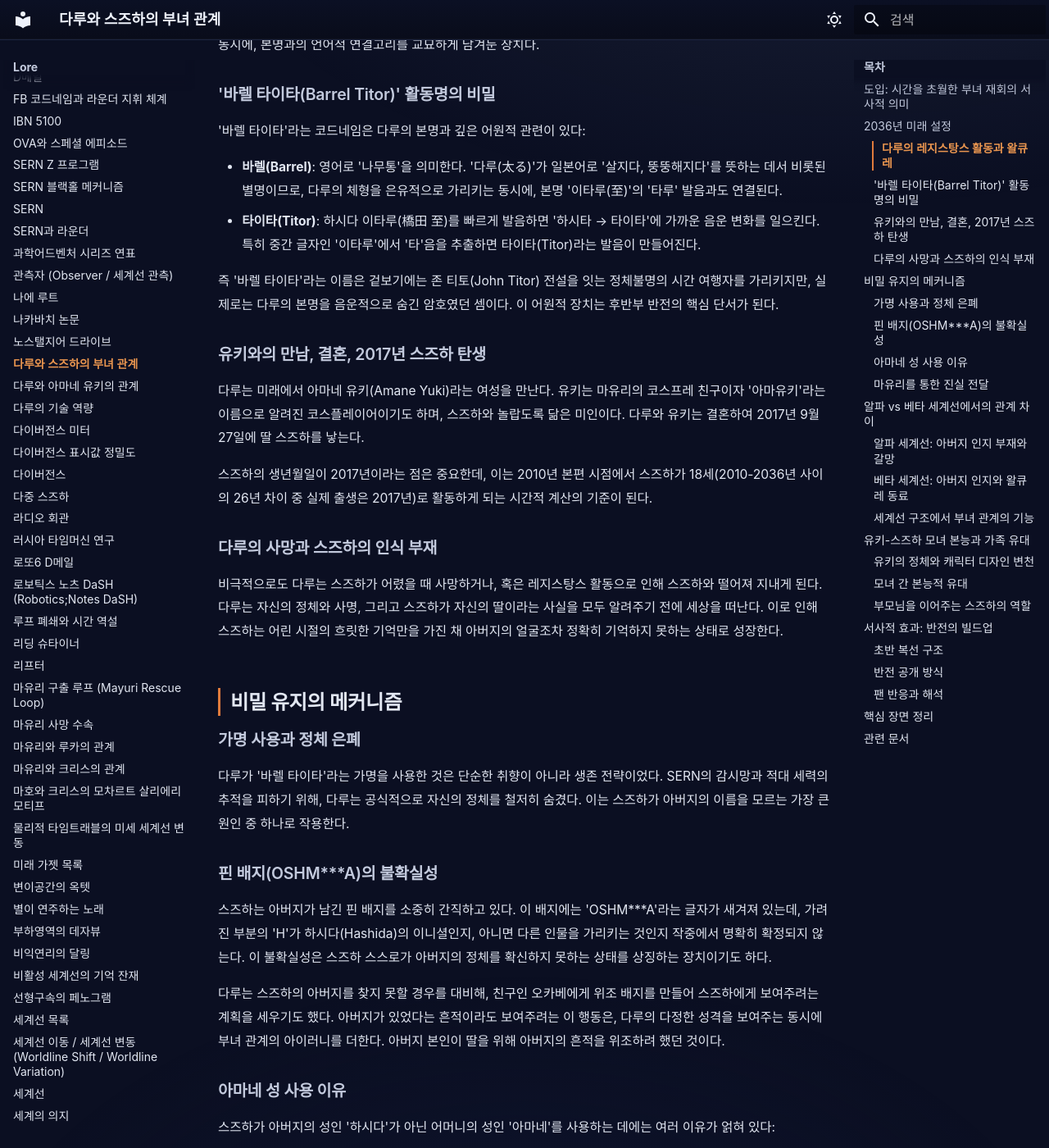
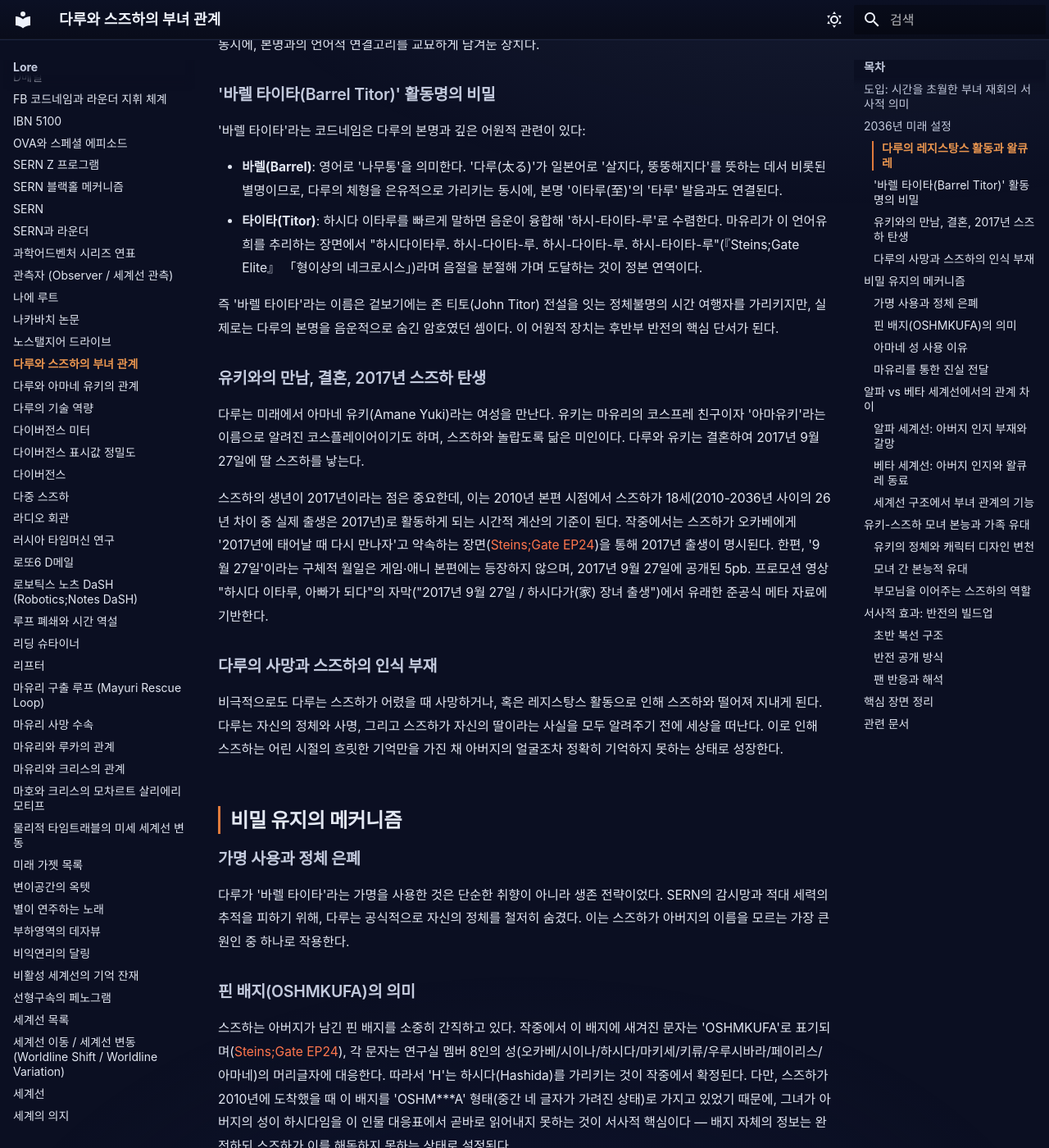
Before and after one commit to sgwiki/sgwiki.github.io, an MkDocs documentation site: the page built from wiki/lore/다루와-스즈하의-부녀-관계.md, in a window 1280 px wide and 1400 px high, scrolled down 942 px. Shown: the whole window at 82% size. Built offline with MkDocs 1.6.1 and Material for MkDocs 9.7.7, drawn with Linux system fonts in a browser that asks for light colours; some web fonts are replaced; some of the changed text lies outside the part shown.

Commit message:
fix(wiki): 다루와-스즈하의-부녀-관계 — P10 05f18586 패치 적용

```diff
--- a/wiki/lore/다루와-스즈하의-부녀-관계.md
+++ b/wiki/lore/다루와-스즈하의-부녀-관계.md
@@ -27,7 +27,7 @@ description: "슈타인즈 게이트 시리즈는 단순한 시간 여행 서사
 '바렐 타이타'라는 코드네임은 다루의 본명과 깊은 어원적 관련이 있다:
 
 - **바렐(Barrel)**: 영어로 '나무통'을 의미한다. '다루(太る)'가 일본어로 '살지다, 뚱뚱해지다'를 뜻하는 데서 비롯된 별명이므로, 다루의 체형을 은유적으로 가리키는 동시에, 본명 '이타루(至)'의 '타루' 발음과도 연결된다.
-- **타이타(Titor)**: 하시다 이타루(橋田 至)를 빠르게 발음하면 '하시타 → 타이타'에 가까운 음운 변화를 일으킨다. 특히 중간 글자인 '이타루'에서 '타'음을 추출하면 타이타(Titor)라는 발음이 만들어진다.
+- **타이타(Titor)**: 하시다 이타루를 빠르게 말하면 음운이 융합해 '하시-타이타-루'로 수렴한다. 마유리가 이 언어유희를 추리하는 장면에서 "하시다이타루. 하시-다이타-루. 하시-다이타-루. 하시-타이타-루"(『Steins;Gate Elite』 「형이상의 네크로시스」)라며 음절을 분절해 가며 도달하는 것이 정본 연역이다.
 
 즉 '바렐 타이타'라는 이름은 겉보기에는 존 티토(John Titor) 전설을 잇는 정체불명의 시간 여행자를 가리키지만, 실제로는 다루의 본명을 음운적으로 숨긴 암호였던 셈이다. 이 어원적 장치는 후반부 반전의 핵심 단서가 된다.
 
@@ -35,7 +35,7 @@ description: "슈타인즈 게이트 시리즈는 단순한 시간 여행 서사
 
 다루는 미래에서 아마네 유키(Amane Yuki)라는 여성을 만난다. 유키는 마유리의 코스프레 친구이자 '아마유키'라는 이름으로 알려진 코스플레이어이기도 하며, 스즈하와 놀랍도록 닮은 미인이다. 다루와 유키는 결혼하여 2017년 9월 27일에 딸 스즈하를 낳는다.
 
-스즈하의 생년월일이 2017년이라는 점은 중요한데, 이는 2010년 본편 시점에서 스즈하가 18세(2010-2036년 사이의 26년 차이 중 실제 출생은 2017년)로 활동하게 되는 시간적 계산의 기준이 된다.
+스즈하의 생년이 2017년이라는 점은 중요한데, 이는 2010년 본편 시점에서 스즈하가 18세(2010-2036년 사이의 26년 차이 중 실제 출생은 2017년)로 활동하게 되는 시간적 계산의 기준이 된다. 작중에서는 스즈하가 오카베에게 '2017년에 태어날 때 다시 만나자'고 약속하는 장면([Steins;Gate EP24](https://steins-gate.fandom.com/wiki/S;G_(anime)_-_Ep.24))을 통해 2017년 출생이 명시된다. 한편, '9월 27일'이라는 구체적 월일은 게임·애니 본편에는 등장하지 않으며, 2017년 9월 27일에 공개된 5pb. 프로모션 영상 "하시다 이타루, 아빠가 되다"의 자막("2017년 9월 27일 / 하시다가(家) 장녀 출생")에서 유래한 준공식 메타 자료에 기반한다.
 
 ### 다루의 사망과 스즈하의 인식 부재
 
@@ -47,9 +47,9 @@ description: "슈타인즈 게이트 시리즈는 단순한 시간 여행 서사
 
 다루가 '바렐 타이타'라는 가명을 사용한 것은 단순한 취향이 아니라 생존 전략이었다. SERN의 감시망과 적대 세력의 추적을 피하기 위해, 다루는 공식적으로 자신의 정체를 철저히 숨겼다. 이는 스즈하가 아버지의 이름을 모르는 가장 큰 원인 중 하나로 작용한다.
 
-### 핀 배지(OSHM***A)의 불확실성
+### 핀 배지(OSHMKUFA)의 의미
 
-스즈하는 아버지가 남긴 핀 배지를 소중히 간직하고 있다. 이 배지에는 'OSHM***A'라는 글자가 새겨져 있는데, 가려진 부분의 'H'가 하시다(Hashida)의 이니셜인지, 아니면 다른 인물을 가리키는 것인지 작중에서 명확히 확정되지 않는다. 이 불확실성은 스즈하 스스로가 아버지의 정체를 확신하지 못하는 상태를 상징하는 장치이기도 하다.
+스즈하는 아버지가 남긴 핀 배지를 소중히 간직하고 있다. 작중에서 이 배지에 새겨진 문자는 'OSHMKUFA'로 표기되며([Steins;Gate EP24](https://steins-gate.fandom.com/wiki/S;G_(anime)_-_Ep.24)), 각 문자는 연구실 멤버 8인의 성(오카베/시이나/하시다/마키세/키류/우루시바라/페이리스/아마네)의 머리글자에 대응한다. 따라서 'H'는 하시다(Hashida)를 가리키는 것이 작중에서 확정된다. 다만, 스즈하가 2010년에 도착했을 때 이 배지를 'OSHM***A' 형태(중간 네 글자가 가려진 상태)로 가지고 있었기 때문에, 그녀가 아버지의 성이 하시다임을 이 인물 대응표에서 곧바로 읽어내지 못하는 것이 서사적 핵심이다 — 배지 자체의 정보는 완전하되 스즈하가 이를 해독하지 못하는 상태로 설정된다.
 
 다루는 스즈하의 아버지를 찾지 못할 경우를 대비해, 친구인 오카베에게 위조 배지를 만들어 스즈하에게 보여주려는 계획을 세우기도 했다. 아버지가 있었다는 흔적이라도 보여주려는 이 행동은, 다루의 다정한 성격을 보여주는 동시에 부녀 관계의 아이러니를 더한다. 아버지 본인이 딸을 위해 아버지의 흔적을 위조하려 했던 것이다.
 
@@ -110,7 +110,7 @@ description: "슈타인즈 게이트 시리즈는 단순한 시간 여행 서사
 
 1. **스즈하의 아버지 찾기**: 스즈하가 "아버지를 찾기 위해 아키하바라에 왔다"고 말하는데, 그 아버지가 바로 곁에 있는 다루라는 점이 복선이다.
 2. **다루와의 우연한 만남**: 스즈하가 브라운관 공방에서 아르바이트를 하면서 다루와 자연스럽게 가까워지는 과정 자체가 부녀의 재회를 암시한다.
-3. **핀 배지**: OSHM***A가 새겨진 배지가 하시다와의 연결 고리임을 암시한다.
+3. **핀 배지**: OSHMKUFA가 새겨진 배지가 하시다와의 연결 고리임을 암시한다.
 4. **다루의 타임머신 개발 능력**: 미래에서 타임머신을 만든 사람이 다루라는 설정이 초반부터 복선으로 깔려 있다.
 5. **스즈하의 말버릇**: 다루의 말버릇인 '오키도키'를 스즈하도 사용하는데, 이는 부녀 간의 무의식적 전승이다.
 
@@ -135,7 +135,7 @@ description: "슈타인즈 게이트 시리즈는 단순한 시간 여행 서사
 | 마유리의 어원 추리 | 바렐=다루, 하시다 이타루→타이타 분석으로 부녀 관계 밝힘 |
 | 스즈하가 울 때 유키가 안아주는 장면 | 모녀 간 본능적 유대의 발현 |
 | 다루가 스즈하에게 "파파"라고 부르라고 하는 장면 | 부녀 관계의 공식적 확인 |
-| OVA 점술에서 7년 후 스즈하를 닮은 딸 탄생 예언 | 유키-스즈하 모녀 관계의 복선 |
+| 애니메이션 EP24 에필로그에서 2017년 출생을 약속하며 사라지는 스즈하 | 유키-스즈하 모녀 관계와 7년 뒤 재회의 복선 |
 | 베타 세계선에서 다루의 영상 메시지 | 2025년의 다루가 스즈하에게 "Daddy"라 칭하며 사명 전달 |
 
 ## 관련 문서
```
